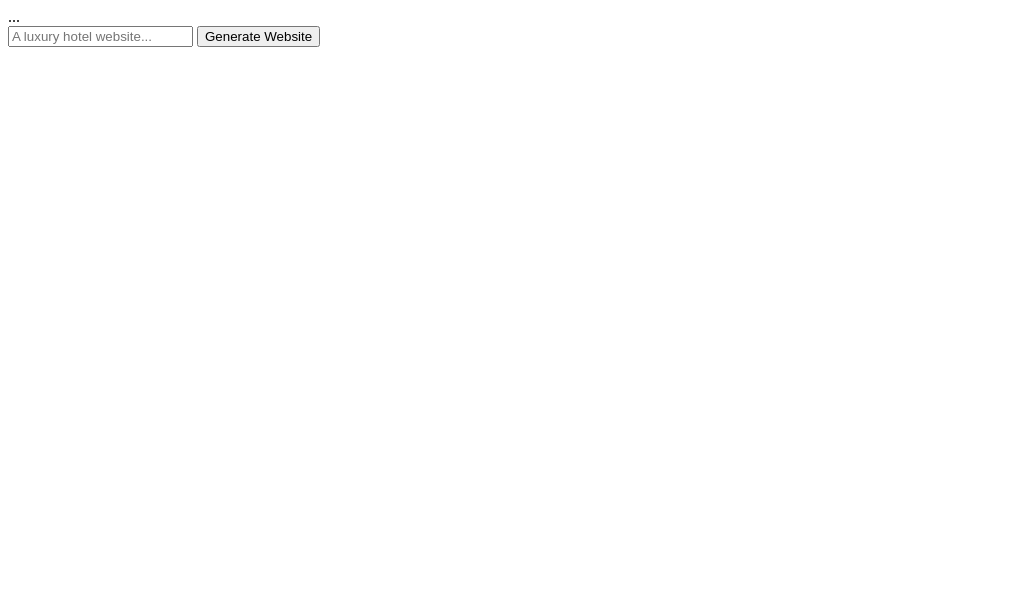
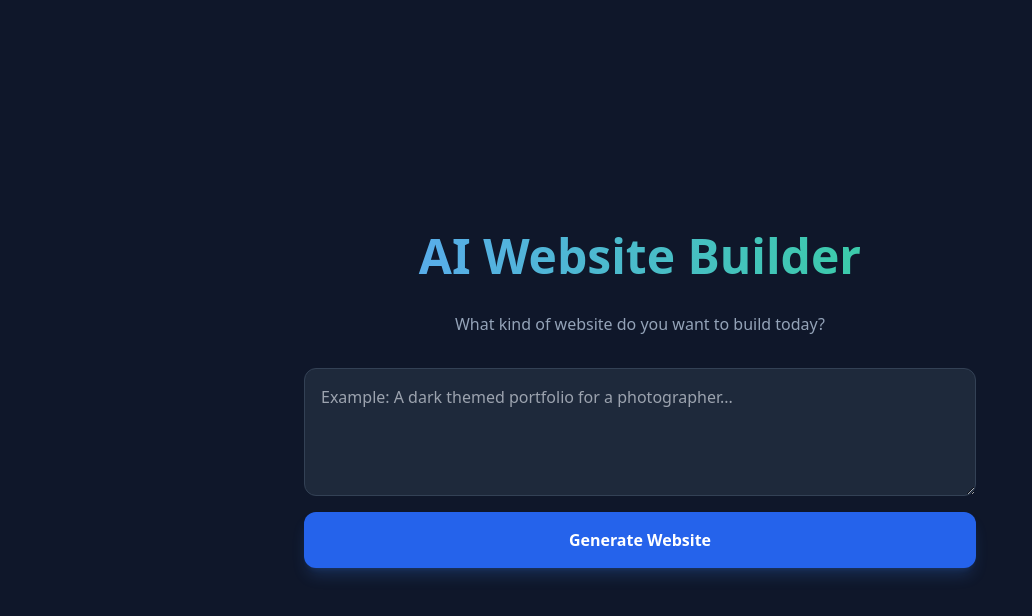
Before and after one commit to maharashtragoaroadlines-eng/my-ai-builder, a plain HTML site: page index.html in a window 1280 px wide. Shown: the whole page, without its empty margins (0-1032 px from the left). Drawn offline with nearby package versions, Linux system fonts and the light colour scheme.

Commit message:
Update index.html

```diff
--- a/index.html
+++ b/index.html
@@ -2,43 +2,58 @@
 <html lang="en">
 <head>
     <meta charset="UTF-8">
-    <title>PromptSite AI - Official Owner Version</title>
-    <style>
-        /* ... (Vahi purana stylish design yahan rahega) ... */
-    </style>
+    <meta name="viewport" content="width=device-width, initial-scale=1.0">
+    <title>Sahil AI Website Builder</title>
+    <script src="https://cdn.tailwindcss.com"></script>
 </head>
-<body>
-    <div id="navbar">...</div>
-    <div class="hero">
-        <input type="text" id="user-prompt" placeholder="A luxury hotel website...">
-        <button onclick="generateRealSite()">Generate Website</button>
+<body class="bg-slate-900 text-white min-h-screen flex flex-col items-center justify-center p-4">
+    <div class="max-w-2xl w-full text-center space-y-8">
+        <h1 class="text-5xl font-extrabold text-transparent bg-clip-text bg-gradient-to-r from-blue-400 to-emerald-400">
+            AI Website Builder
+        </h1>
+        <p class="text-slate-400">What kind of website do you want to build today?</p>
+
+        <div class="flex flex-col gap-4">
+            <textarea id="prompt" class="p-4 rounded-xl bg-slate-800 border border-slate-700 focus:ring-2 focus:ring-blue-500 outline-none text-white h-32" placeholder="Example: A dark themed portfolio for a photographer..."></textarea>
+            <button onclick="generate()" id="btn" class="bg-blue-600 hover:bg-blue-700 text-white font-bold py-4 rounded-xl transition-all shadow-lg shadow-blue-500/20">
+                Generate Website
+            </button>
+        </div>
+
+        <div id="output" class="hidden mt-8 p-6 bg-slate-800 rounded-xl border border-slate-700 text-left">
+            <h2 class="text-xl mb-4 font-bold text-emerald-400">Your Website Code is Ready!</h2>
+            <pre id="code" class="text-xs overflow-x-auto p-4 bg-black rounded border border-slate-800 text-emerald-500"></pre>
+        </div>
     </div>
 
     <script>
-        async function generateRealSite() {
-            const prompt = document.getElementById('user-prompt').value;
-            const loadingText = document.getElementById('loading-text');
+        async function generate() {
+            const prompt = document.getElementById('prompt').value;
+            const btn = document.getElementById('btn');
+            const output = document.getElementById('output');
+            const codeBox = document.getElementById('code');
 
-            // Step 1: Loading Start
-            document.getElementById('ai-loader').style.display = 'flex';
+            if(!prompt) return alert("Please enter a prompt!");
+
+            btn.innerText = "Generating... Please wait";
+            btn.disabled = true;
 
             try {
-                // Step 2: OpenAI ko message bhejna (Via Vercel Server)
-                const response = await fetch('/api/generate', {
+                // Netlify functions ke liye sahi path
+                const res = await fetch('/.netlify/functions/generate', {
                     method: 'POST',
-                    body: JSON.stringify({ prompt: prompt })
+                    body: JSON.stringify({ prompt })
                 });
+                const data = await res.json();
 
-                const data = await response.json();
-
-                // Step 3: Result dikhana
-                const frame = document.getElementById('preview-frame');
-                frame.srcdoc = data.html; // AI wala code yahan dikhega
-                frame.style.display = 'block';
-                document.getElementById('ai-loader').style.display = 'none';
-
+                output.classList.remove('hidden');
+                codeBox.innerText = data.html;
+                btn.innerText = "Generate Website";
+                btn.disabled = false;
             } catch (err) {
-                alert("Error: Server connect nahi ho pa raha. Vercel par deploy karein!");
+                alert("Error: " + err.message);
+                btn.innerText = "Generate Website";
+                btn.disabled = false;
             }
         }
     </script>
```
